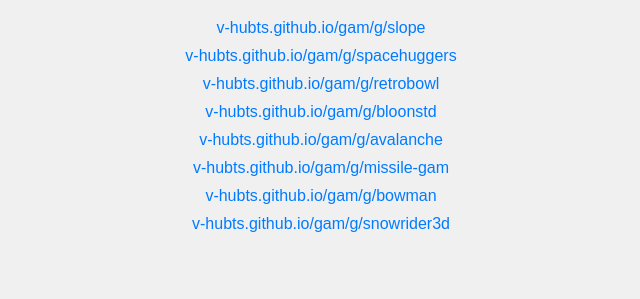
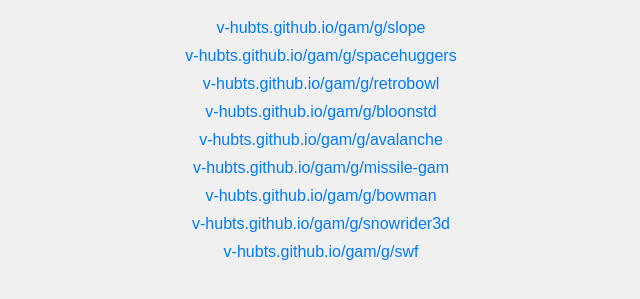
Before and after one commit to V-HubTS/gam, a plain HTML site: page index.html in a window 1280 px wide. Shown: the part 81-380 px from the top of the page, without its empty margins (319-959 px from the left). Drawn offline with Linux system fonts and the light colour scheme.

Commit message:
Update index.html

```diff
--- a/index.html
+++ b/index.html
@@ -17,6 +17,7 @@
         <li><a href="https://v-hubts.github.io/gam/g/missile-gam">v-hubts.github.io/gam/g/missile-gam</a></li>
         <li><a href="https://v-hubts.github.io/gam/g/bowman">v-hubts.github.io/gam/g/bowman</a></li>
         <li><a href="https://v-hubts.github.io/gam/g/snowrider3d">v-hubts.github.io/gam/g/snowrider3d</a></li>
+        <li><a href="https://v-huts.github.io/gam/g/swf">v-hubts.github.io/gam/g/swf<a></a></li>
     </ul>
     <script src="scripts.js"></script>
 </body>
```
